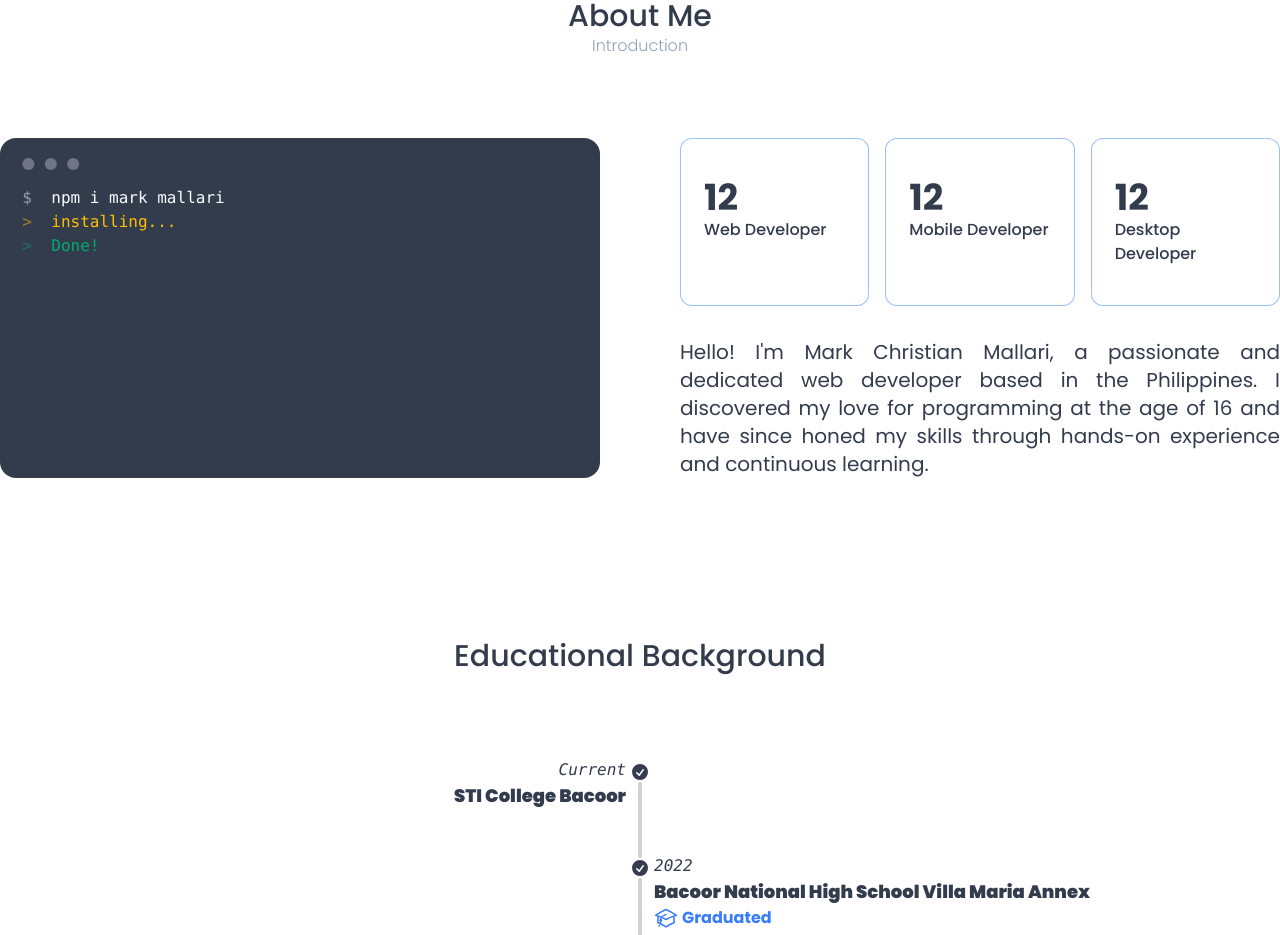
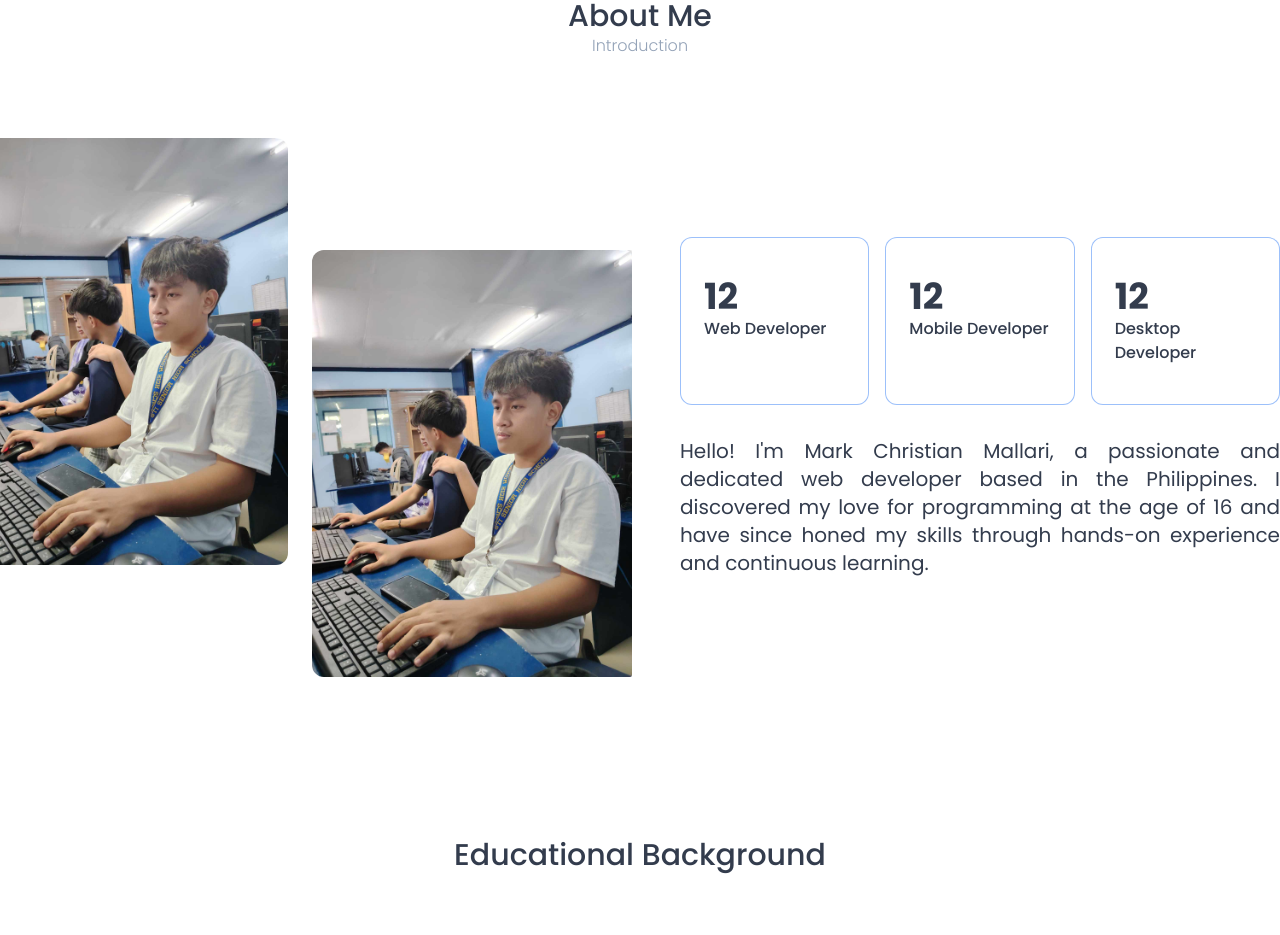
Before and after one commit to MarkMallari16/portfolio-website, a React (Vite) app: page / in a window 1280 px wide. Shown: the part 940-1875 px from the top of the page. Built offline with nearby package versions, Linux system fonts and the light colour scheme.

Commit message:
add image in about section

```diff
--- a/src/components/About.jsx
+++ b/src/components/About.jsx
@@ -1,5 +1,5 @@
 import React from 'react'
-import Avatar from '../assets/avatar.png'
+import AboutImage from '../assets/about1.jpg'
 import Timeline from './Timeline'
 import { motion } from 'framer-motion'
 function About() {
@@ -8,10 +8,14 @@ function About() {
       <div className='text-medium text-center text-3xl font-medium pt-10'>About Me</div>
       <p className="text-center text-slate-400 font-light">Introduction</p>
       <div className='grid grid-cols-1 lg:grid-cols-2 items-center pt-20 mx-auto place-items-center gap-10 lg:gap-20'>
-        <div className="mockup-code h-full w-full">
-          <pre data-prefix="$"><code>npm i mark mallari</code></pre>
-          <pre data-prefix=">" className="text-warning"><code>installing...</code></pre>
-          <pre data-prefix=">" className="text-success"><code>Done!</code></pre>
+        <div className='flex gap-6'>
+
+          <div className='w-80 '>
+            <img src={AboutImage} alt="" className='rounded-r-xl rounded-l-sm' />
+          </div>
+          <div className='mt-28 w-80 '>
+            <img src={AboutImage} alt="" className='rounded-l-xl rounded-r-sm' />
+          </div>
         </div>
         <div className='px-5 pt-8 lg:px-0 lg:pt-0'>
           <div className='flex gap-4 mb-8'>
```
Also changed, not shown: src/assets/about1.jpg (added).
